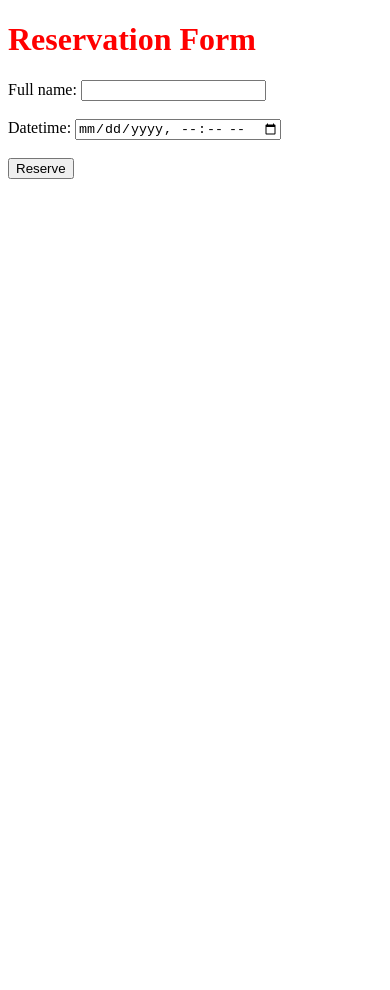
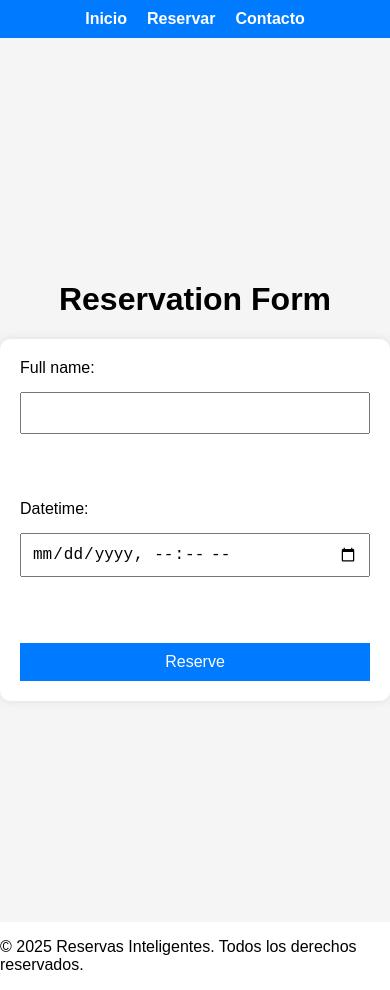
Before and after one commit to juancfaz/MedReserva, a plain HTML site: page index.html in a window 390 px wide. Before the commit the page ends 844 px from the top, so only its background shows below. Drawn offline with Linux system fonts and the light colour scheme.

Commit message:
Responsive Design con CSS y Flexbox/Grid
Se agrego formato css y flexbox para ajustar la vista

```diff
--- a/index.html
+++ b/index.html
@@ -6,6 +6,15 @@
     <meta name="viewport" content="width=device-width, initial-scale=1.0">
 </head>
 <body>
+    <nav>
+        <ul>
+            <li><a href="#">Inicio</a></li>
+            <li><a href="#">Reservar</a></li>
+            <li><a href="#">Contacto</a></li>
+        </ul>
+    </nav>
+
+    <div class="container">
         <h1>Reservation Form</h1>
         <form>
             <label for="fname">Full name:</label>
@@ -16,5 +25,9 @@
 
             <button type="submit">Reserve</button>
         </form>
+    </div>
+
+    <footer>
+        <p>&copy; 2025 Reservas Inteligentes. Todos los derechos reservados.</p>
+    </footer>
 </body>
-</html>
--- a/style.css
+++ b/style.css
@@ -1,7 +1,63 @@
-h1 {
-    color: red;
+body {
+    margin: 0;
+    padding: 0;
+    font-family: sans-serif;
 }
 
-p {
-    color: blue;
+.container {
+    display: flex;
+    flex-direction: column;
+    align-items: center;
+    justify-content: center;
+    min-height: 100vh;
+    padding: 20px;
+    background-color: #f5f5f5;
 }
+
+form {
+    background-color: white;
+    padding: 20px;
+    border-radius: 10px;
+    box-shadow: 0 0 10px rgba(0, 0, 0, 0.1);
+    width: 100%;
+    max-width: 400px;
+    display: flex;
+    flex-direction: column;
+    gap: 15px;
+}
+
+input, button {
+    padding: 10px;
+    font-size: 1rem;
+}
+
+button {
+    background-color: #007bff;
+    color: white;
+    border: none;
+    cursor: pointer;
+}
+
+button:hover {
+    background-color: #0056b3;
+}
+
+nav {
+    background-color: #007bff;
+    padding: 10px;
+}
+
+nav ul {
+    display: flex;
+    justify-content: center;
+    list-style-type: none;
+    margin: 0;
+    padding: 0;
+    gap: 20px;
+}
+
+nav a {
+    color: white;
+    text-decoration: none;
+    font-weight: bold;
+}
```
Also changed, not shown: DEVLOG.md (+42 -1 lines). Lines whose indentation alone changed are shown as unchanged.
